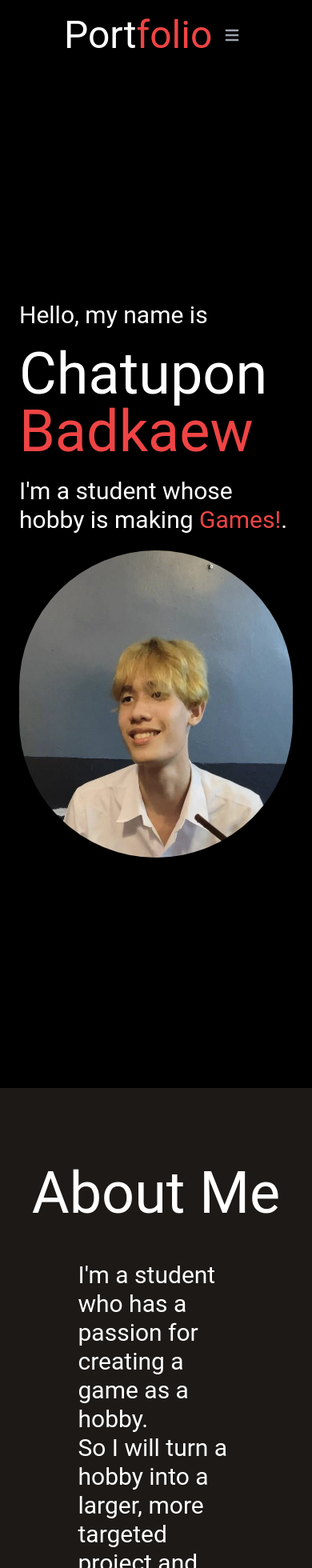
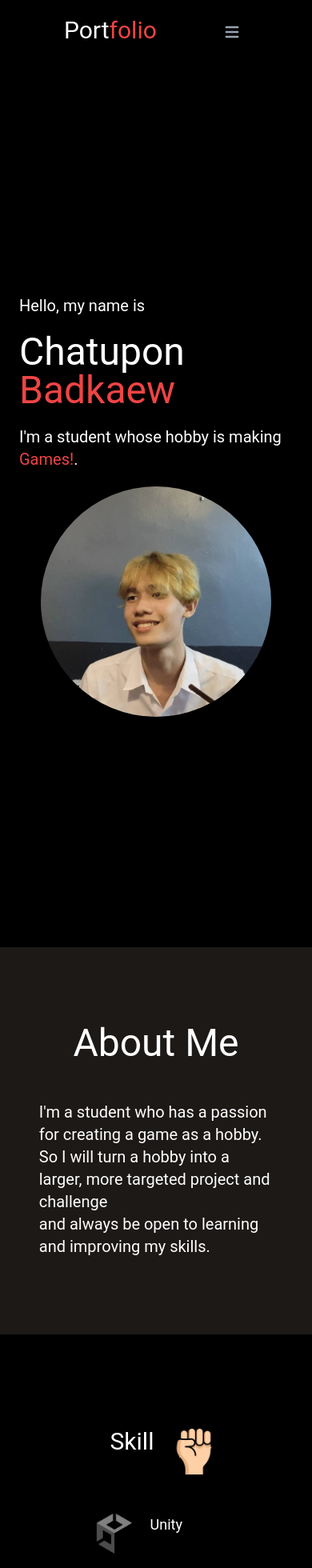
Before and after one commit to minza55113151/PortfolioWeb, a Next.js app: page / in a window 390 px wide. Shown: the top 1960 px of the page at 80% size. Built offline with nearby package versions, Linux system fonts and the light colour scheme.

Commit message:
renew + responsive

```diff
--- a/components/ContactItem.js
+++ b/components/ContactItem.js
@@ -6,7 +6,7 @@ export default function ContactItem({ logoSrc, linkSrc, children }) {
         href={linkSrc}
         target="_blank"
         rel="noreferrer"
-        className="text-xl my-auto"
+        className="text-sm sm:text-xl my-auto"
       >
         <h1>{children}</h1>
       </a>
--- a/components/GameItem.js
+++ b/components/GameItem.js
@@ -6,10 +6,12 @@ export default function GameItem({
   gameLink,
 }) {
   return (
-    <div className="flex flex-col w-10/12 h-full pb-5 m-auto rounded bg-slate-700 ">
+    <div className="flex flex-col w-full sm:w-10/12 h-full pb-5 m-auto rounded bg-slate-700 ">
       <img src={gameImageSrc} className="w-full h-auto"></img>
-      <h1 className="text-4xl py-5 text-center bg-slate-800">{gameName}</h1>
-      <p className="text-lg p-5 m-auto">{gameDescription}</p>
+      <h1 className="text-2xl sm:text-4xl py-5 text-center bg-slate-800">
+        {gameName}
+      </h1>
+      <p className="text-sm sm:text-lg p-5 m-auto">{gameDescription}</p>
 
       <div className="flex flex-col lg:flex-row justify-center">
         {/* <a
@@ -46,7 +48,7 @@ export default function GameItem({
           target="_blank"
           rel="noreferrer"
           className="m-auto my-3 px-5 py-3 w-2/5
-        bg-green-500 text-center text-2xl rounded-full"
+        bg-green-500 text-center text-lg sm:text-2xl rounded-full"
         >
           <button>Play</button>
         </a>
--- a/components/Item.js
+++ b/components/Item.js
@@ -4,7 +4,7 @@ export default function Item({ text, src, size }) {
   return (
     <div className="flex content-center">
       <Icon src={src} size={size}></Icon>
-      <h1 className="text-2xl align-middle mx-5">{text}</h1>
+      <h1 className="text-lg sm:text-2xl align-middle mx-5">{text}</h1>
     </div>
   );
 }
--- a/components/Logo.js
+++ b/components/Logo.js
@@ -1,6 +1,6 @@
 export default function Logo() {
   return (
-    <h2 className="text-5xl">
+    <h2 className="text-3xl sm:text-5xl">
       Port<span className="text-red-500">folio</span>
     </h2>
   );
--- a/components/NavItem.js
+++ b/components/NavItem.js
@@ -1,7 +1,7 @@
 export default function NavItem({ href, children }) {
   return (
     <li>
-      <a href={href} className="text-xl hover:text-red-500">
+      <a href={href} className="text-sm sm:text-xl hover:text-red-500">
         {children}
       </a>
     </li>
--- a/components/SectionHead.js
+++ b/components/SectionHead.js
@@ -1,3 +1,3 @@
 export default function SectionHead({ children }) {
-  return <h1 className="text-7xl text-center mb-12">{children}</h1>;
+  return <h1 className="text-5xl sm:text-7xl text-center mb-12">{children}</h1>;
 }
--- a/pages/index.js
+++ b/pages/index.js
@@ -127,19 +127,19 @@ export default function Index() {
         </nav>
         <div className="grid grid-rows-1 md:grid-cols-2 gap-5 py-72 px-6">
           <div className="flex flex-col space-y-5 m-auto">
-            <h1 className="text-3xl">Hello, my name is</h1>
-            <h1 className="text-7xl">
+            <h1 className="text-xl sm:text-3xl">Hello, my name is</h1>
+            <h1 className="text-5xl sm:text-7xl">
               Chatupon <span className="text-red-500">Badkaew</span>
             </h1>
-            <h1 className="text-3xl">
+            <h1 className="text-xl sm:text-3xl">
               {"I'm a student whose hobby is making "}
               <span className="text-red-500">Games!</span>.
             </h1>
           </div>
-          <div className="m-auto">
+          <div className="m-auto ">
             <img
               src="Me.jpg"
-              className="rounded-full w-96 h-96"
+              className="rounded-full w-72 h-72 sm:w-96 sm:h-96"
               alt="profile image"
             ></img>
           </div>
@@ -147,8 +147,8 @@ export default function Index() {
       </section>
 
       <section id="about" className="bg-stone-900 py-24">
-        <h1 className="text-7xl text-center mb-12">About Me</h1>
-        <p className="text-3xl mx-auto w-1/2">
+        <h1 className="text-5xl sm:text-7xl text-center mb-12">About Me</h1>
+        <p className="text-xl sm:text-3xl mx-auto w-3/4 sm:w-1/2">
           {"I'm a student who has a passion for creating a game as a hobby."}
           <br></br>
           {
@@ -166,8 +166,10 @@ export default function Index() {
       >
         <div className="mx-auto my-5 space-y-5">
           <div className="flex mb-12 justify-center">
-            <h1 className="text-5xl text-center align-middle mx-5">Skill</h1>
-            <Icon src="fist.png" size={100}></Icon>
+            <h1 className="text-3xl sm:text-5xl text-center align-middle mx-5">
+              Skill
+            </h1>
+            <Icon src="fist.png" size={60}></Icon>
           </div>
           <Item text="Unity" src="unity.png"></Item>
           <Item text="C#" src="c-sharp.png"></Item>
@@ -175,10 +177,10 @@ export default function Index() {
         </div>
         <div className="mx-auto my-5 space-y-5">
           <div className="flex mb-12 justify-center">
-            <h1 className="text-5xl text-center align-middle mx-5">
+            <h1 className="text-3xl sm:text-5xl text-center align-middle mx-5">
               Experience
             </h1>
-            <Icon src="bottle.png" size={100}></Icon>
+            <Icon src="bottle.png" size={60}></Icon>
           </div>
 
           <Item text="Unity" src="unity.png"></Item>
@@ -187,10 +189,10 @@ export default function Index() {
         {/* {tes} */}
         <div className="mx-auto my-5 space-y-5">
           <div className="flex mb-12 justify-center">
-            <h1 className="text-5xl text-center align-middle mx-5">
+            <h1 className="text-3xl sm:text-5xl text-center align-middle mx-5">
               Education
             </h1>
-            <Icon src="spellbook.png" size={100}></Icon>
+            <Icon src="spellbook.png" size={60}></Icon>
           </div>
           <Item
             text="Computer Engineering Kasetsart University"
@@ -199,8 +201,8 @@ export default function Index() {
         </div>
       </section>
 
-      <section id="game" className="bg-stone-900 px-24 py-24">
-        <h1 className="text-7xl text-center mb-12">My Games</h1>
+      <section id="game" className="bg-stone-900 px-8 sm:px-24 py-24">
+        <h1 className="text-5xl sm:text-7xl text-center mb-12">My Games</h1>
         <div className="grid grid-cols-1 md:grid-cols-2 gap-x-5 gap-y-20">
           {games.map((game) => (
             <GameItem
@@ -217,7 +219,9 @@ export default function Index() {
 
       <section id="contact" className="bg-black py-24">
         <div className="mx-auto w-1/2">
-          <h1 className="text-5xl text-center mb-12">Chatupon Badkaew</h1>
+          <h1 className="text-3xl sm:text-5xl text-center mb-12">
+            Chatupon Badkaew
+          </h1>
           <div className="flex flex-col space-y-5">
             <ContactItem logoSrc="outlook.png">
               minza1131@outlook.com
@@ -237,7 +241,7 @@ export default function Index() {
           </div>
         </div>
       </section>
-      <footer className="bg-black py-4 text-center">
+      <footer className="bg-black text-sm sm:text-xl py-4 text-center">
         <p>© 2022 Chatupon Badkaew</p>
       </footer>
     </div>
```
